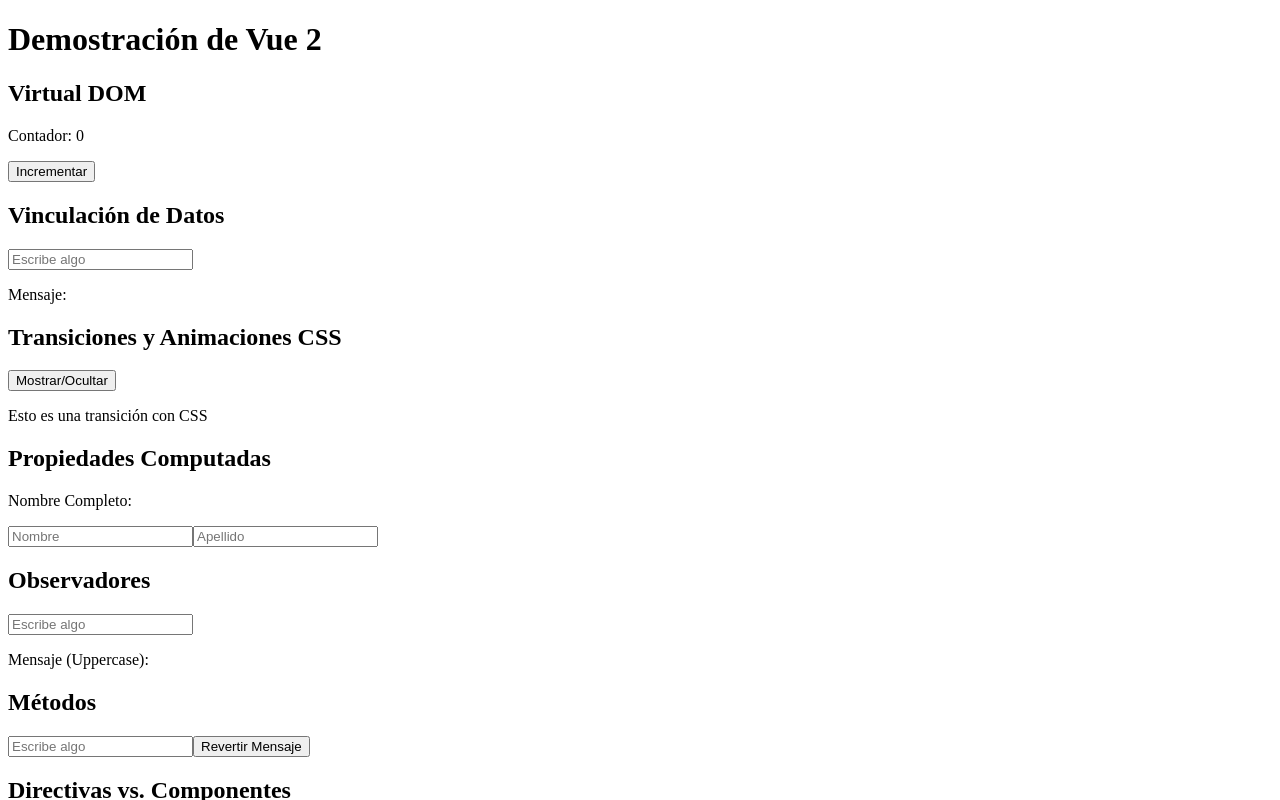
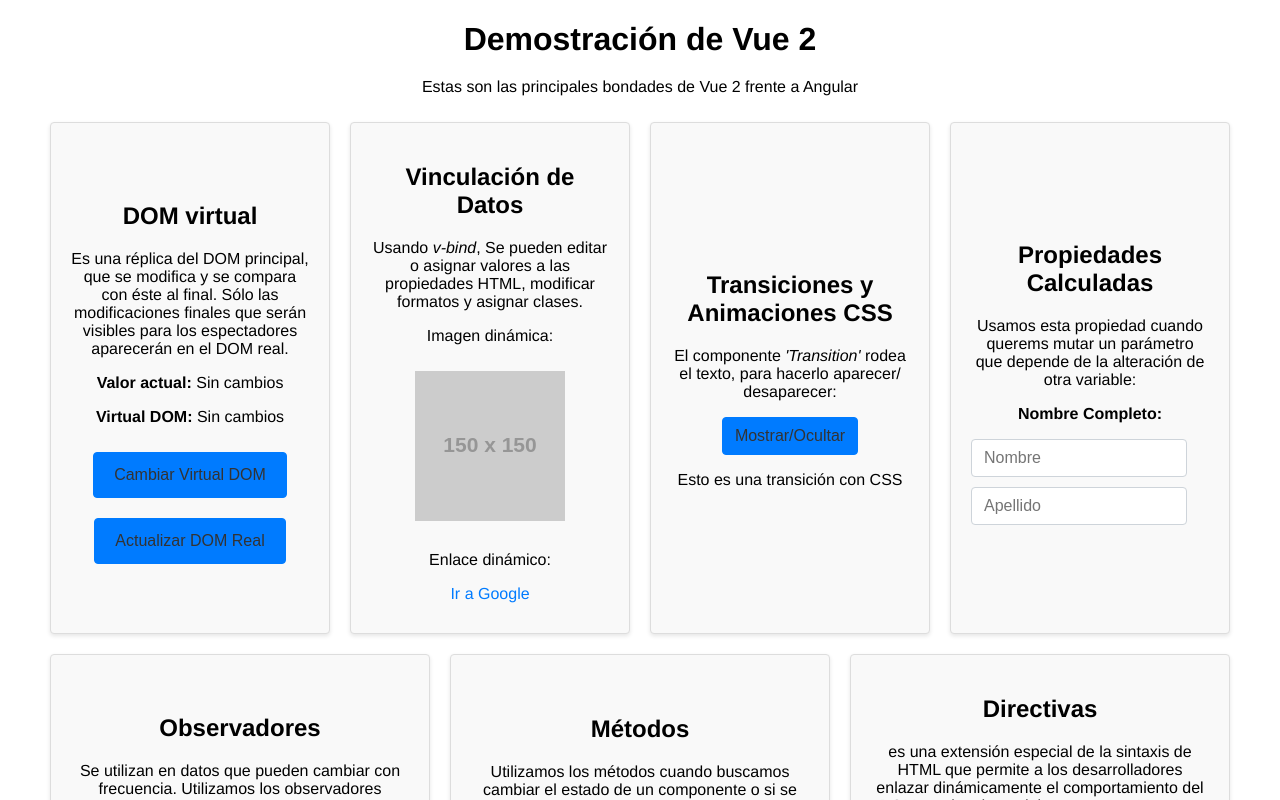
Before and after one commit to harlynton/vue2-demo, a Vue app: page / in a window 1280 px wide. Shown: the top 800 px of the page. Built offline with nearby package versions, Linux system fonts and the light colour scheme.

Commit message:
Ajustes a los estilos de la página. Se comenta el ejemplo de ShouldComponentUpdate ya que se considera repetitivo.

```diff
--- a/src/App.vue
+++ b/src/App.vue
@@ -1,14 +1,33 @@
 <template>
   <div id="app">
     <h1>Demostración de Vue 2</h1>
+    <p>Estas son las principales bondades de Vue 2 frente a Angular</p>
+    <div class="card-container">
+      <div class="card">
         <VirtualDomDemo />
+      </div>
+      <div class="card">
         <DataBindingDemo />
+      </div>
+      <div class="card">
         <TransitionsDemo />
+      </div>
+      <div class="card">
         <ComputedPropertiesDemo />
+      </div>
+      <div class="card">
         <WatchersDemo />
+      </div>
+      <div class="card">
         <MethodsDemo />
+      </div>
+      <div class="card">
         <DirectivesComponentsDemo />
+      </div>
+      <!-- <div class="card">
         <ShouldComponentUpdateDemo />
+      </div> -->
+    </div>
   </div>
 </template>
 
@@ -20,7 +39,10 @@
 import WatchersDemo from './components/WatchersDemo.vue'
 import MethodsDemo from './components/MethodsDemo.vue'
 import DirectivesComponentsDemo from './components/DirectivesComponentsDemo.vue'
-import ShouldComponentUpdateDemo from './components/ShouldComponentUpdateDemo.vue'
+// import ShouldComponentUpdateDemo from './components/ShouldComponentUpdateDemo.vue'
+
+// Importa el archivo de estilos
+import './styles.css'
 
 export default {
   name: 'App',
@@ -32,7 +54,7 @@
     WatchersDemo,
     MethodsDemo,
     DirectivesComponentsDemo,
-    ShouldComponentUpdateDemo
+    // ShouldComponentUpdateDemo
   }
 }
 </script>
--- a/src/components/ComputedPropertiesDemo.vue
+++ b/src/components/ComputedPropertiesDemo.vue
@@ -1,8 +1,9 @@
 <!-- src/components/ComputedPropertiesDemo.vue -->
 <template>
   <div>
-    <h2>Propiedades Computadas</h2>
-    <p>Nombre Completo: {{ fullName }}</p>
+    <h2>Propiedades Calculadas</h2>
+    <p>Usamos esta propiedad cuando querems mutar un parámetro que depende de la alteración de otra variable:</p>
+    <p><strong>Nombre Completo:</strong> {{ fullName }}</p>
     <input v-model="firstName" placeholder="Nombre">
     <input v-model="lastName" placeholder="Apellido">
   </div>
--- a/src/components/DataBindingDemo.vue
+++ b/src/components/DataBindingDemo.vue
@@ -1,9 +1,11 @@
-<!-- src/components/DataBindingDemo.vue -->
 <template>
   <div>
     <h2>Vinculación de Datos</h2>
-    <input v-model="message" placeholder="Escribe algo">
-    <p>Mensaje: {{ message }}</p>
+    <p>Usando <i>v-bind</i>, Se pueden editar o asignar valores a las propiedades HTML, modificar formatos y asignar clases.</p>
+    <p>Imagen dinámica:</p>
+    <img v-bind:src="imageSrc" alt="Imagen dinámica" />
+    <p>Enlace dinámico:</p>
+    <a v-bind:href="linkHref" target="_blank">{{ linkText }}</a>
   </div>
 </template>
 
@@ -11,8 +13,28 @@
 export default {
   data() {
     return {
-      message: ''
+      imageSrc: 'https://via.placeholder.com/150',
+      linkHref: 'https://www.google.com',
+      linkText: 'Ir a Google'
     }
   }
 }
 </script>
+
+<style scoped>
+img {
+  display: center;
+  margin: 10px 0;
+}
+
+a {
+  display: block;
+  color: #007bff;
+  text-decoration: none;
+  margin: 10px 0;
+}
+
+a:hover {
+  text-decoration: underline;
+}
+</style>
--- a/src/components/DirectivesComponentsDemo.vue
+++ b/src/components/DirectivesComponentsDemo.vue
@@ -1,7 +1,8 @@
 <!-- src/components/DirectivesComponentsDemo.vue -->
 <template>
   <div>
-    <h2>Directivas vs. Componentes</h2>
+    <h2>Directivas</h2>
+    <p> es una extensión especial de la sintaxis de HTML que permite a los desarrolladores enlazar dinámicamente el comportamiento del DOM con los datos del componente Vue. Las directivas están precedidas por v- para diferenciarlas de los atributos HTML estándar. (En este caso, usamos <i>v-if</i> para el evento del botón:)</p>
     <p v-if="isVisible">Esto es una directiva</p>
     <toggle-button @toggle="isVisible = !isVisible"></toggle-button>
   </div>
--- a/src/components/MethodsDemo.vue
+++ b/src/components/MethodsDemo.vue
@@ -2,6 +2,7 @@
 <template>
   <div>
     <h2>Métodos</h2>
+    <p> Utilizamos los métodos cuando buscamos cambiar el estado de un componente o si se produce un evento que no está necesariamente relacionado con los datos de la instancia que se está cambiando.</p>
     <p>{{ reversedMessage }}</p>
     <input v-model="message" placeholder="Escribe algo">
     <button @click="reverseMessage">Revertir Mensaje</button>
--- a/src/components/TransitionsDemo.vue
+++ b/src/components/TransitionsDemo.vue
@@ -2,6 +2,7 @@
 <template>
   <div>
     <h2>Transiciones y Animaciones CSS</h2>
+    <p>El componente <i>'Transition'</i> rodea el texto, para hacerlo aparecer/ desaparecer:</p>
     <button @click="toggle">Mostrar/Ocultar</button>
     <transition name="fade">
       <p v-if="show">Esto es una transición con CSS</p>
--- a/src/components/VirtualDomDemo.vue
+++ b/src/components/VirtualDomDemo.vue
@@ -1,9 +1,12 @@
 <!-- src/components/VirtualDomDemo.vue -->
 <template>
   <div>
-    <h2>Virtual DOM</h2>
-    <p>Contador: {{ count }}</p>
-    <button @click="increment">Incrementar</button>
+    <h2>DOM virtual</h2>
+    <p>Es una réplica del DOM principal, que se modifica y se compara con éste al final. Sólo las modificaciones finales que serán visibles para los espectadores aparecerán en el DOM real. </p>
+    <p><strong>Valor actual:</strong> {{ realDomValue }}</p>
+    <p><strong>Virtual DOM:</strong> {{ virtualDomValue }}</p>
+    <button @click="changeVirtualDom">Cambiar Virtual DOM</button>
+    <button @click="updateRealDom">Actualizar DOM Real</button>
   </div>
 </template>
 
@@ -11,13 +14,25 @@
 export default {
   data() {
     return {
-      count: 0
+      realDomValue: 'Sin cambios',
+      virtualDomValue: 'Sin cambios'
     }
   },
   methods: {
-    increment() {
-      this.count++
+    changeVirtualDom() {
+      this.virtualDomValue = 'Cambiado en el Virtual DOM';
+    },
+    updateRealDom() {
+      this.realDomValue = this.virtualDomValue;
     }
   }
 }
 </script>
+<style scoped>
+button {
+  margin: 10px;
+  padding: 10px 20px;
+  font-size: 16px;
+  cursor: pointer;
+}
+</style>
--- a/src/components/WatchersDemo.vue
+++ b/src/components/WatchersDemo.vue
@@ -2,6 +2,7 @@
 <template>
   <div>
     <h2>Observadores</h2>
+    <p>Se utilizan en datos que pueden cambiar con frecuencia. Utilizamos los observadores siempre que queramos realizar un cómputo debido a cambios en un atributo de datos específico.</p>
     <input v-model="message" placeholder="Escribe algo">
     <p>Mensaje (Uppercase): {{ uppercaseMessage }}</p>
   </div>
--- /dev/null
+++ b/src/styles.css
@@ -0,0 +1,79 @@
+/* src/styles.css */
+#app {
+  font-family: Avenir, Helvetica, Arial, sans-serif;
+  -webkit-font-smoothing: antialiased;
+  -moz-osx-font-smoothing: grayscale;
+  text-align: center;
+  margin-top: 20px;
+}
+
+.card-container {
+  display: flex;
+  flex-wrap: wrap;
+  justify-content: center;
+  margin: 0 auto;
+  max-width: 1200px;
+}
+
+.card {
+  border: 1px solid #ddd;
+  border-radius: 4px;
+  padding: 20px;
+  margin: 10px;
+  flex: 1 1 calc(25% - 20px); /* Ajusta el ancho de las tarjetas para que ocupen un cuarto del contenedor */
+  box-shadow: 0 2px 4px rgba(0, 0, 0, 0.1);
+  background-color: #f9f9f9;
+  display: flex;
+  justify-content: center;
+  align-items: center;
+  box-sizing: border-box;
+}
+
+h1 {
+  margin-bottom: 20px;
+  width: 100%;
+}
+
+button {
+  display: inline-block;
+  font-weight: 400;
+  color: #333;
+  text-align: center;
+  vertical-align: middle;
+  background-color: #007bff;
+  border: 1px solid #007bff;
+  padding: 0.375rem 0.75rem;
+  font-size: 1rem;
+  line-height: 1.5;
+  border-radius: 0.25rem;
+  transition: color 0.15s ease-in-out, background-color 0.15s ease-in-out, border-color 0.15s ease-in-out, box-shadow 0.15s ease-in-out;
+}
+
+button:hover {
+  color: #fff;
+  background-color: #0056b3;
+  border-color: #004085;
+}
+
+input {
+  display: block;
+  width: 80%;
+  padding: 0.375rem 0.75rem;
+  font-size: 1rem;
+  line-height: 1.5;
+  color: #495057;
+  background-color: #fff;
+  background-clip: padding-box;
+  border: 1px solid #ced4da;
+  border-radius: 0.25rem;
+  transition: border-color 0.15s ease-in-out, box-shadow 0.15s ease-in-out;
+  margin-bottom: 10px;
+}
+
+input:focus {
+  color: #495057;
+  background-color: #fff;
+  border-color: #80bdff;
+  outline: 0;
+  box-shadow: 0 0 0 0.2rem rgba(0, 123, 255, 0.25);
+}
```
Also changed, not shown: 1 other file (tests, documents, lock files or other folders). Lines whose indentation alone changed are shown as unchanged.
